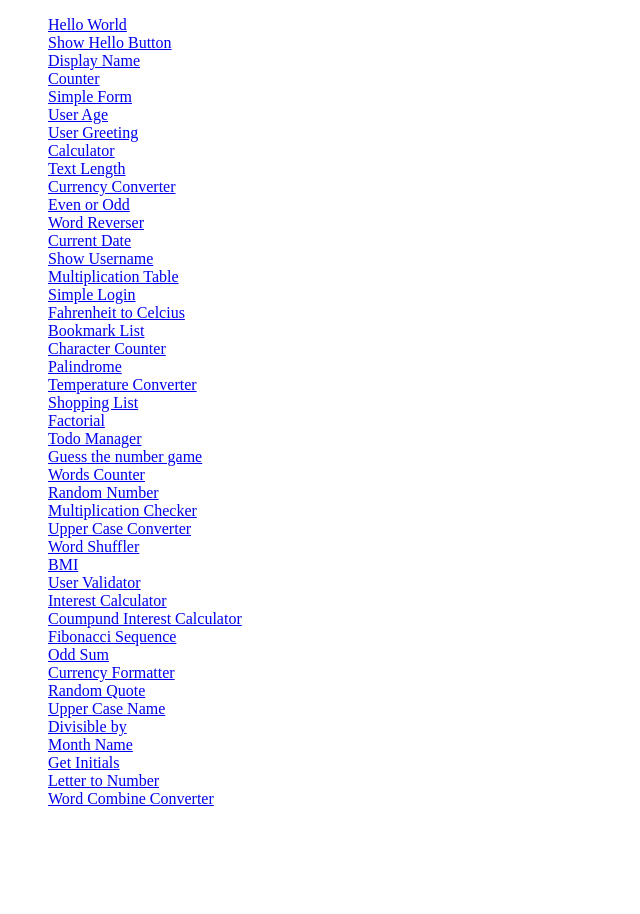
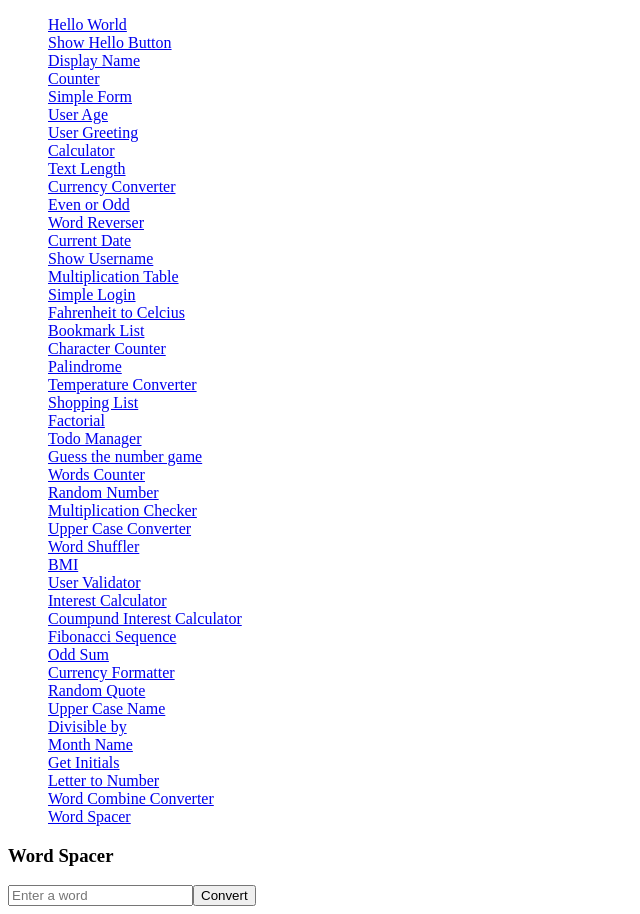
Before and after one commit to HaileySnow/AngularComponentsAct8, an Angular app: page /word-spacer in a window 1280 px wide. Before the commit this address led to /. Shown: the whole page, without its empty margins (0-640 px from the left). Before the commit the page ends 824 px from the top, so only its background shows below. Built offline with nearby package versions, Linux system fonts and the light colour scheme.

Commit message:
wordspacercomponent45

```diff
--- a/src/app/app.component.html
+++ b/src/app/app.component.html
@@ -45,6 +45,7 @@
       <li><a routerLink="/get-initials">Get Initials</a></li>
       <li><a routerLink="/letter-to-number">Letter to Number</a></li>
       <li><a routerLink="/word-combine-converter">Word Combine Converter</a></li>
+      <li><a routerLink="/word-spacer">Word Spacer</a></li>
 
 
 
--- a/src/app/app.routes.ts
+++ b/src/app/app.routes.ts
@@ -44,6 +44,7 @@ import { MonthnamefinderComponent } from './monthnamefinder/monthnamefinder.comp
 import { NameinitialsComponent } from './nameinitials/nameinitials.component';
 import { LettertonumbersComponent } from './lettertonumbers/lettertonumbers.component';
 import { WordCombineConverterComponent } from './wordcombineconverter/wordcombineconverter.component';
+import { WordspacerComponent } from './wordspacer/wordspacer.component';
 
 
 
@@ -269,6 +270,11 @@ export const routes: Routes = [
     title: 'Component #44: Word Combine Converter',
     component: WordCombineConverterComponent,
     path: 'word-combine-converter',
+},
+{
+    title: 'Component #45: Word Spacer',
+    component: WordspacerComponent,
+    path: 'word-spacer',
 }]
 @NgModule({
 	imports: [RouterModule.forRoot(routes)],
--- /dev/null
+++ b/src/app/wordspacer/wordspacer.component.html
@@ -0,0 +1,8 @@
+<div>
+    <h3>Word Spacer</h3>
+
+    <input #inputWord type="text" placeholder="Enter a word">
+    <button (click)="convert(inputWord.value)">Convert</button>
+
+    <p *ngIf="spacedWord">Result: {{ spacedWord }}</p>
+  </div>
--- /dev/null
+++ b/src/app/wordspacer/wordspacer.component.ts
@@ -0,0 +1,19 @@
+import { CommonModule } from '@angular/common';
+import { Component } from '@angular/core';
+
+@Component({
+  selector: 'app-wordspacer',
+  standalone: true,
+  imports: [CommonModule],
+  templateUrl: './wordspacer.component.html',
+  styleUrl: './wordspacer.component.css'
+})
+export class WordspacerComponent {
+
+  spacedWord: string = ''; // Holds the result
+
+  convert(inputWord: string) {
+    this.spacedWord = inputWord.split('').join(' '); // Splits and adds space between each letter
+  }
+
+}
```
Also changed, not shown: src/app/wordspacer/wordspacer.component.css (added).
